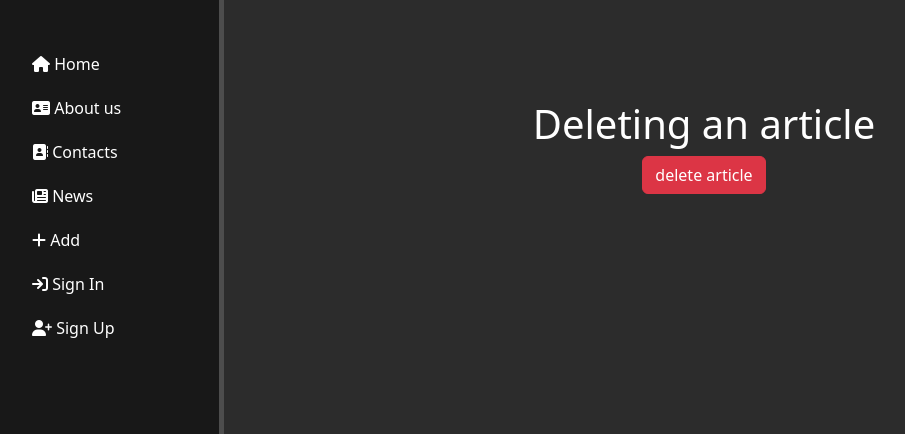
After one commit to AbdunnurBackendPY/django-project, a Django app: page /news/11/delete in a window 1280 px wide. The commit adds this page. Shown: the top 434 px of the page, without its empty margins (32-937 px from the left). Run offline with Django 4.2, Linux system fonts and the light colour scheme; data comes from the database, SQL or seed files in the repository; both versions use the stored data as it was after the commit.

Commit message:
bootstrap

```diff
--- a/project/news/models.py
+++ b/project/news/models.py
@@ -11,5 +11,9 @@ class Articles(models.Model):
     full_text = models.TextField('Article')
     date = models.DateTimeField('Publication date')
 
+
+    def get_absolute_url(self):
+        return f'/news/{self.id}'
+
     def __str__(self):
         return self.title
--- /dev/null
+++ b/project/news/templates/news/news_delete.html
@@ -0,0 +1,13 @@
+{% extends 'myapp/base.html' %}
+
+{% block title %}Deleting an article{% endblock %}
+
+{% block content %}
+    <div class="features">
+        <h1>Deleting an article</h1>
+        <form method="post">
+            {% csrf_token %}
+            <button class="btn btn-danger" type="submit">delete article</button>
+        </form>
+    </div>
+{% endblock %}
--- a/project/news/urls.py
+++ b/project/news/urls.py
@@ -1,8 +1,12 @@
 from django.urls import path
 from . import views
+from .views import NewsDetailView, NewsUpdateView, NewsDeleteView
 
 urlpatterns = [
     path('', views.news_home, name='news_home'),
     path('Add/', views.add, name='Add'),
+    path('<int:pk>/', NewsDetailView.as_view(), name='news-detail'),
+    path('<int:pk>/update', NewsUpdateView.as_view(), name='news-update'),
+    path('<int:pk>/delete', NewsDeleteView.as_view(), name='news-delete'),
 
 ]
--- a/project/news/views.py
+++ b/project/news/views.py
@@ -2,6 +2,23 @@ from .models import Articles
 from django.contrib.auth.decorators import login_required
 from django.shortcuts import render, redirect
 from .forms import ArticlesForm
+from django.views.generic import DetailView, UpdateView, DeleteView
+
+
+class NewsDeleteView(DeleteView):
+    model = Articles
+    success_url = '/news/'
+    template_name = 'news/news_delete.html'
+
+
+class NewsUpdateView(UpdateView):
+    model = Articles
+    template_name = 'news/Add.html'
+    form_class = ArticlesForm
+class NewsDetailView(DetailView):
+    model = Articles
+    template_name = 'news/details_view.html'
+    context_object_name = 'article'
 
 
 def news_home(request):
@@ -15,10 +32,10 @@ def add(request):
     if request.method == 'POST':
         form = ArticlesForm(request.POST)
         if form.is_valid():
-            article = form.save(commit=False)  # Создаём объект, но не сохраняем в базу данных
-            article.user = request.user  # Назначаем текущего пользователя как автора
-            article.save()  # Сохраняем объект в базу данных
-            return redirect('home')  # Перенаправление на главную или любую другую страницу
+            article = form.save(commit=False)
+            article.user = request.user
+            article.save()
+            return redirect('home')
         else:
             error = 'The form was incorrect'
 
```
Also changed, not shown: project/news/templates/news/details_view.html (added, +13 -0 lines), project/news/templates/news/news_home.html (+6 -3 lines), project/db.sqlite3.
